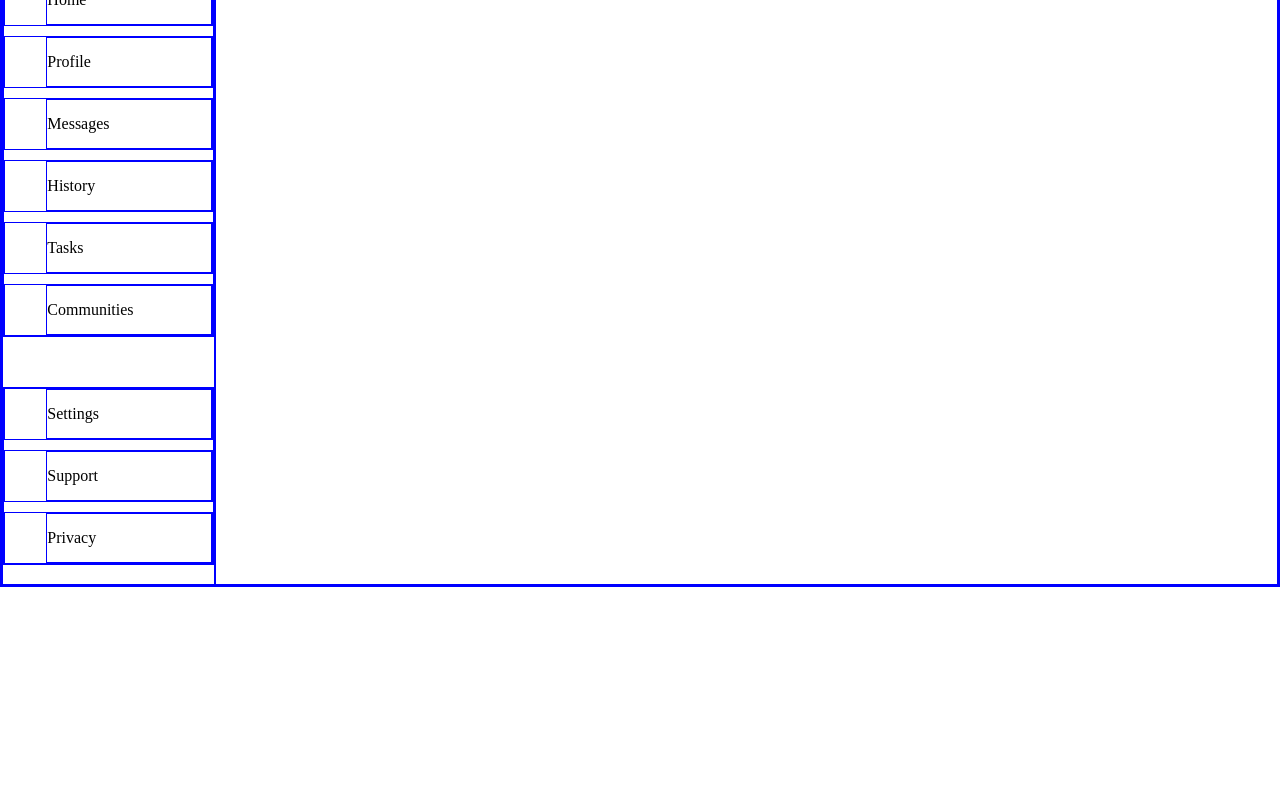
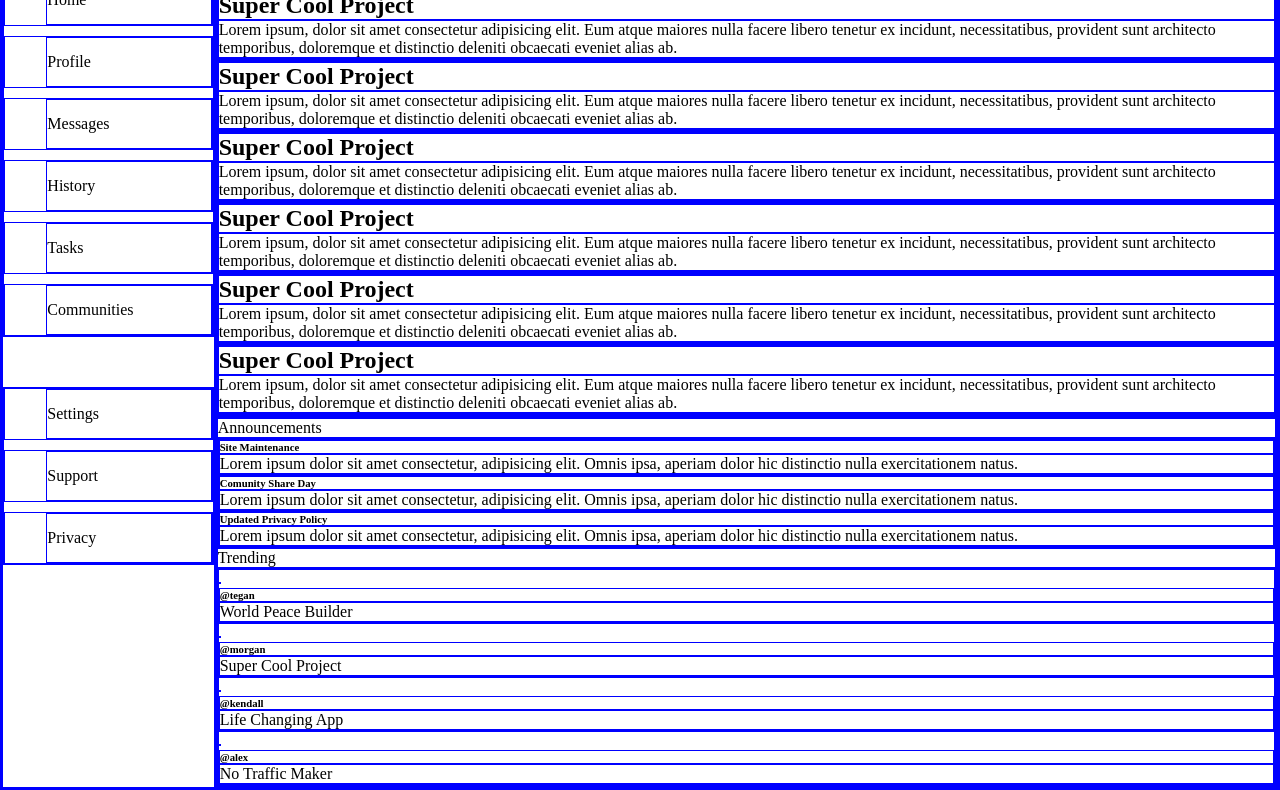
Before and after one commit to DanijelB1/CSS-Grid-Dashboard, a plain HTML site: page index.html in a window 1280 px wide. Shown: the part 217-1007 px from the top of the page. Before the commit the page ends 804 px from the top, so only its background shows below. Drawn offline with Linux system fonts and the light colour scheme.

Commit message:
Complete basic layout

```diff
--- a/index.html
+++ b/index.html
@@ -75,6 +75,93 @@
     </div>
 
     <div class="main-content">
+        <div class="title section">
+
+        </div>
+        <div class="card-section">
+            <div class="card">
+                <h2>Super Cool Project</h2>
+                <p>Lorem ipsum, dolor sit amet consectetur adipisicing elit. Eum atque maiores nulla facere libero tenetur ex incidunt, necessitatibus, provident sunt architecto temporibus, doloremque et distinctio deleniti obcaecati eveniet alias ab.</p>
+                <div class="card-icons">
+
+                </div>
+            </div>
+            <div class="card">
+                <h2>Super Cool Project</h2>
+                <p>Lorem ipsum, dolor sit amet consectetur adipisicing elit. Eum atque maiores nulla facere libero tenetur ex incidunt, necessitatibus, provident sunt architecto temporibus, doloremque et distinctio deleniti obcaecati eveniet alias ab.</p>
+                <div class="card-icons">
+
+                </div>
+            </div>
+            <div class="card">
+                <h2>Super Cool Project</h2>
+                <p>Lorem ipsum, dolor sit amet consectetur adipisicing elit. Eum atque maiores nulla facere libero tenetur ex incidunt, necessitatibus, provident sunt architecto temporibus, doloremque et distinctio deleniti obcaecati eveniet alias ab.</p>
+                <div class="card-icons">
+
+                </div>
+            </div>
+            <div class="card">
+                <h2>Super Cool Project</h2>
+                <p>Lorem ipsum, dolor sit amet consectetur adipisicing elit. Eum atque maiores nulla facere libero tenetur ex incidunt, necessitatibus, provident sunt architecto temporibus, doloremque et distinctio deleniti obcaecati eveniet alias ab.</p>
+                <div class="card-icons">
+
+                </div>
+            </div>
+            <div class="card">
+                <h2>Super Cool Project</h2>
+                <p>Lorem ipsum, dolor sit amet consectetur adipisicing elit. Eum atque maiores nulla facere libero tenetur ex incidunt, necessitatibus, provident sunt architecto temporibus, doloremque et distinctio deleniti obcaecati eveniet alias ab.</p>
+                <div class="card-icons">
+
+                </div>
+            </div>
+            <div class="card">
+                <h2>Super Cool Project</h2>
+                <p>Lorem ipsum, dolor sit amet consectetur adipisicing elit. Eum atque maiores nulla facere libero tenetur ex incidunt, necessitatibus, provident sunt architecto temporibus, doloremque et distinctio deleniti obcaecati eveniet alias ab.</p>
+                <div class="card-icons">
+
+                </div>
+            </div>
+        </div>
+        <div class="side-section">
+            <p class="title">Announcements</p>
+            <div class="announcements-section">
+                <div class="announcement">
+                    <h6>Site Maintenance</h6>
+                    <p>Lorem ipsum dolor sit amet consectetur, adipisicing elit. Omnis ipsa, aperiam dolor hic distinctio nulla exercitationem natus.</p>
+                </div>
+                <div class="announcement">
+                    <h6>Comunity Share Day</h6>
+                    <p>Lorem ipsum dolor sit amet consectetur, adipisicing elit. Omnis ipsa, aperiam dolor hic distinctio nulla exercitationem natus.</p>
+                </div>
+                <div class="announcement">
+                    <h6>Updated Privacy Policy</h6>
+                    <p>Lorem ipsum dolor sit amet consectetur, adipisicing elit. Omnis ipsa, aperiam dolor hic distinctio nulla exercitationem natus.</p>
+                </div>
+            </div>
+            <p class="title2">Trending</p>
+            <div class="trending-section">
+                <div class="trend">
+                    <img src="" alt="">
+                    <h6>@tegan</h6>
+                    <p>World Peace Builder</p>
+                </div>
+                <div class="trend">
+                    <img src="" alt="">
+                    <h6>@morgan</h6>
+                    <p>Super Cool Project</p>
+                </div>
+                <div class="trend">
+                    <img src="" alt="">
+                    <h6>@kendall</h6>
+                    <p>Life Changing App</p>
+                </div>
+                <div class="trend">
+                    <img src="" alt="">
+                    <h6>@alex</h6>
+                    <p>No Traffic Maker</p>
+                </div>
+            </div>
+        </div>
 
     </div>
 </body>
```
